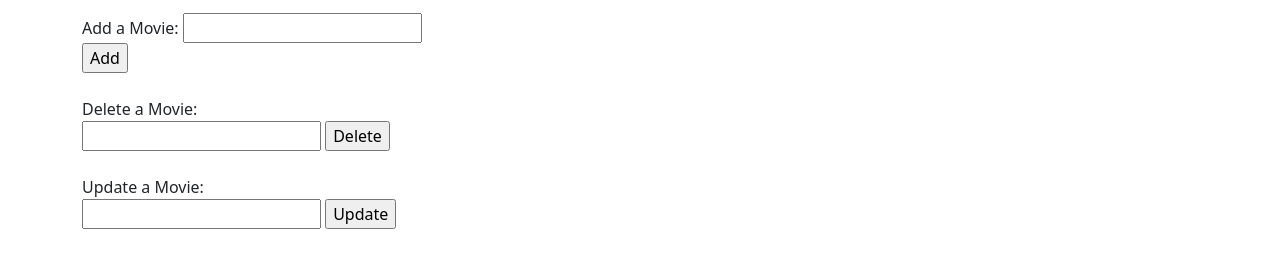
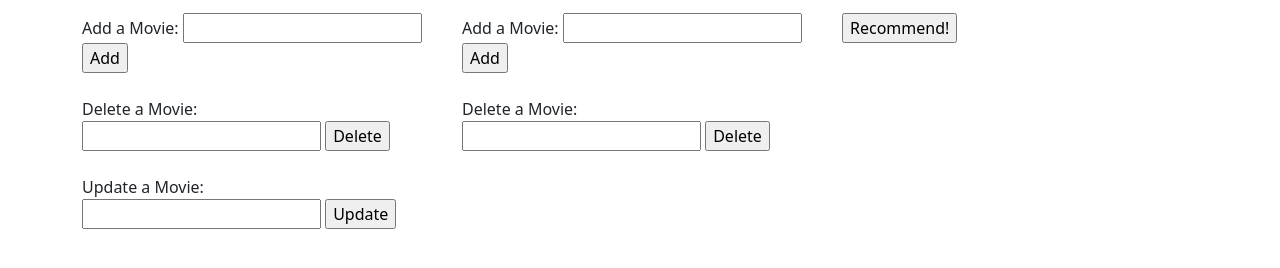
Before and after one commit to haman80/cs326-project-Haman, a plain HTML site: page index.html in a window 1280 px wide. Shown: the part 206-474 px from the top of the page. Drawn offline with nearby package versions, Linux system fonts and the light colour scheme.

Commit message:
Added controls for all of three lists

```diff
--- a/index.html
+++ b/index.html
@@ -111,10 +111,22 @@
               </form>
           </div>
           <div class="col">
+            <form>
+                <label for= "adding_movie"> Add a Movie: </label>
+                <input type = "text" id = "adding_movie" />
+                <input type = "button" id="add-button" value = "Add">
+                <br>
+                <br>
+                <label for= "delete_movie"> Delete a Movie: </label>
+                <input type = "text" id = "delete_movie" />
+                <input type = "button" id="delete-button" value = "Delete">
+              </form>
 
           </div>
           <div class="col">
-
+            <form>
+                <input type = "button" id="recom-button" value = "Recommend!">
+              </form>
           </div>
         <div>
       </div>
```
